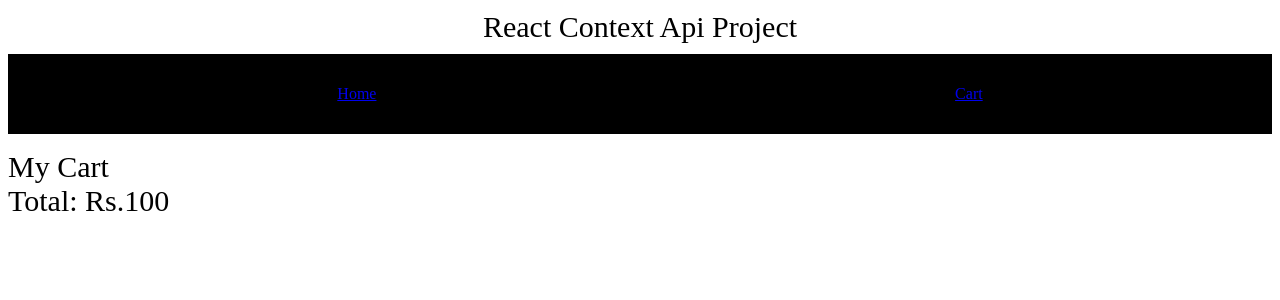
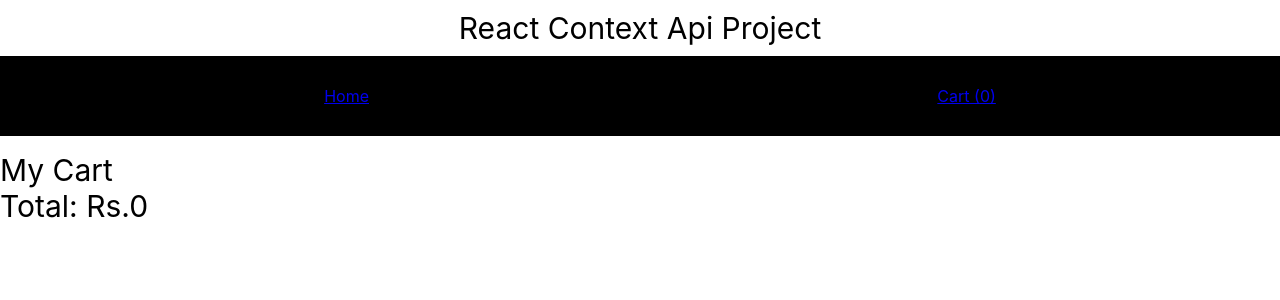
Before and after one commit to chandrashekhar-meshram/Context-Api-Project, a React (Create React App) app: page /cart in a window 1280 px wide. Shown: the top 300 px of the page. Built offline with nearby package versions, Linux system fonts and the light colour scheme.

Commit message:
context working

```diff
--- a/src/App.js
+++ b/src/App.js
@@ -1,21 +1,20 @@
 import React, { useState } from 'react';
 import { BrowserRouter, Routes, Route } from 'react-router-dom';
 
-
 import Header from './components/Header';
 import Home from './components/Home';
-import Cart from './components/Cart';
+import CartPage from './components/CartPage';
 
 const App = () => {
-  const [cart, setCart] = useState([]);
+
 
   return (
     <BrowserRouter>
       <Header />
       <div className="App">
         <Routes>
-          <Route path="/" element={ <Home cart={cart} setCart={setCart} /> } />
-          <Route path="/cart" element={<Cart cart={cart} setCart={setCart} />} />
+          <Route path="/" element={ <Home /> } />
+          <Route path="/cart" element={<CartPage />} />
         </Routes>
       </div>
     </BrowserRouter>
--- /dev/null
+++ b/src/Context.js
@@ -0,0 +1,15 @@
+import React, {createContext, useState} from 'react';
+
+export const Cart = createContext();
+
+const Context = ({children})=> {
+  const [cart, setCart] = useState([]);
+
+  return(
+    <Cart.Provider value={{cart, setCart}}>
+      {children}
+    </Cart.Provider>
+  )
+
+}
+export default Context;
--- a/src/components/Cart.js
+++ /dev/null
@@ -1,14 +0,0 @@
-import React from 'react';
-
-const Cart = ({cart, setCart})=> {
-
-  return(
-    <div>
-      <span style={{fontSize: 30}}>My Cart</span>
-      <br/>
-      <span style={{fontSize: 30}}>Total: Rs.100</span>
-    </div>
-  )
-}
-
-export default Cart;
--- /dev/null
+++ b/src/components/CartPage.js
@@ -0,0 +1,38 @@
+import React, { useState, useEffect, useContext } from 'react';
+import SingleProduct from './SingleProduct';
+import {Cart} from '../Context';
+
+const CartPage = () => {
+  const [total, setTotal] = useState();
+  const {cart} = useContext(Cart);
+
+  useEffect(() => {
+    setTotal(cart.reduce((acc, curr) => acc + Number(curr.price), 0));
+  }, [cart]);
+
+  return (
+    <div>
+      <span style={{ fontSize: 30 }}>My Cart</span>
+      <br />
+      <span style={{ fontSize: 30 }}>Total: Rs.{total}</span>
+      <div className="productContainer">
+        {
+          cart.map((prod) => (
+            <SingleProduct
+              prod={prod}
+              key={prod.id}
+            />
+          ))
+        }
+      </div>
+    </div>
+  );
+};
+
+export default CartPage;
+
+/*
+Javascript .filter(), .map() and .reduce() on real world examples
+https://www.youtube.com/watch?v=EzB6Pk66XW8
+
+*/
--- a/src/components/Header.js
+++ b/src/components/Header.js
@@ -1,8 +1,10 @@
-import React from 'react';
+import React, {useContext} from 'react';
 import {Link} from 'react-router-dom';
 import './style.css';
+import {Cart} from '../Context';
 
 const Header = ()=> {
+  const {cart} = useContext(Cart);
 
   return(
     <div>
@@ -12,7 +14,9 @@ const Header = ()=> {
                 <Link to='/'>Home</Link>
             </li>
             <li>
-                <Link to='/cart'>Cart</Link>
+                <Link to='/cart'>
+                  Cart ({cart.length})
+                </Link>
             </li>
         </ul>
     </div>
--- a/src/components/Home.js
+++ b/src/components/Home.js
@@ -1,11 +1,15 @@
-import React, {useState} from 'react';
+import React, {useState, useContext} from 'react';
 import faker from 'faker';
 import './style.css';
+import {Cart} from '../Context';
 import SingleProduct from './SingleProduct';
 
 faker.seed(100);
 
-const Home = ({cart, setCart}) => {
+const Home = () => {
+ const {cart, setCart} = useContext(Cart);
+ //console.log(useContext(Cart));
+
   const productArray = [...Array(20)].map(() => ({
     id: faker.datatype.uuid(),
     name: faker.commerce.productName(),
@@ -16,13 +20,13 @@ const Home = ({cart, setCart}) => {
   //console.log("productArray - ", productArray);
   // const [cart, setCart] = useState([]);
   const[products] = useState(productArray);
-  console.log("cart - ", cart);
+  //console.log("cart - ", cart);
 
   return (
     <div className='productContainer'>
       {
         products.map((prod) => (
-          <SingleProduct  prod={prod} key={prod.id} cart={cart} setCart={setCart} />
+          <SingleProduct  prod={prod} key={prod.id} />
         ))
       }
     </div>
--- a/src/components/SingleProduct.js
+++ b/src/components/SingleProduct.js
@@ -1,6 +1,9 @@
-import React from 'react';
+import React, {useContext} from 'react';
+import {Cart} from '../Context';
 
-const SingleProduct = ({ prod, cart, setCart }) => {
+const SingleProduct = ({ prod }) => {
+  const {cart, setCart} = useContext(Cart);
+
   return (
     <div className="products">
       <img src={prod.image} alt={prod.name} />
--- /dev/null
+++ b/src/index.css
@@ -0,0 +1,13 @@
+body {
+  margin: 0;
+  font-family: -apple-system, BlinkMacSystemFont, 'Segoe UI', 'Roboto', 'Oxygen',
+    'Ubuntu', 'Cantarell', 'Fira Sans', 'Droid Sans', 'Helvetica Neue',
+    sans-serif;
+  -webkit-font-smoothing: antialiased;
+  -moz-osx-font-smoothing: grayscale;
+}
+
+code {
+  font-family: source-code-pro, Menlo, Monaco, Consolas, 'Courier New',
+    monospace;
+}
--- a/src/index.js
+++ b/src/index.js
@@ -1,5 +1,8 @@
 import React, { StrictMode } from 'react';
 import { createRoot } from 'react-dom/client';
+import "./index.css"
+import Context from './Context';
+
 
 import App from './App';
 
@@ -8,6 +11,8 @@ const root = createRoot(rootElement);
 
 root.render(
   <StrictMode>
-    <App />
+    <Context>
+      <App />
+    </Context>
   </StrictMode>
 );
--- a/src/style.css
+++ /dev/null
@@ -1,5 +0,0 @@
-h1,
-p {
-  font-family: -apple-system, BlinkMacSystemFont, 'Segoe UI', Roboto, Oxygen,
-    Ubuntu, Cantarell, 'Open Sans', 'Helvetica Neue', sans-serif;
-}
```
Also changed, not shown: src/components/style.css (line endings or trailing spaces).
